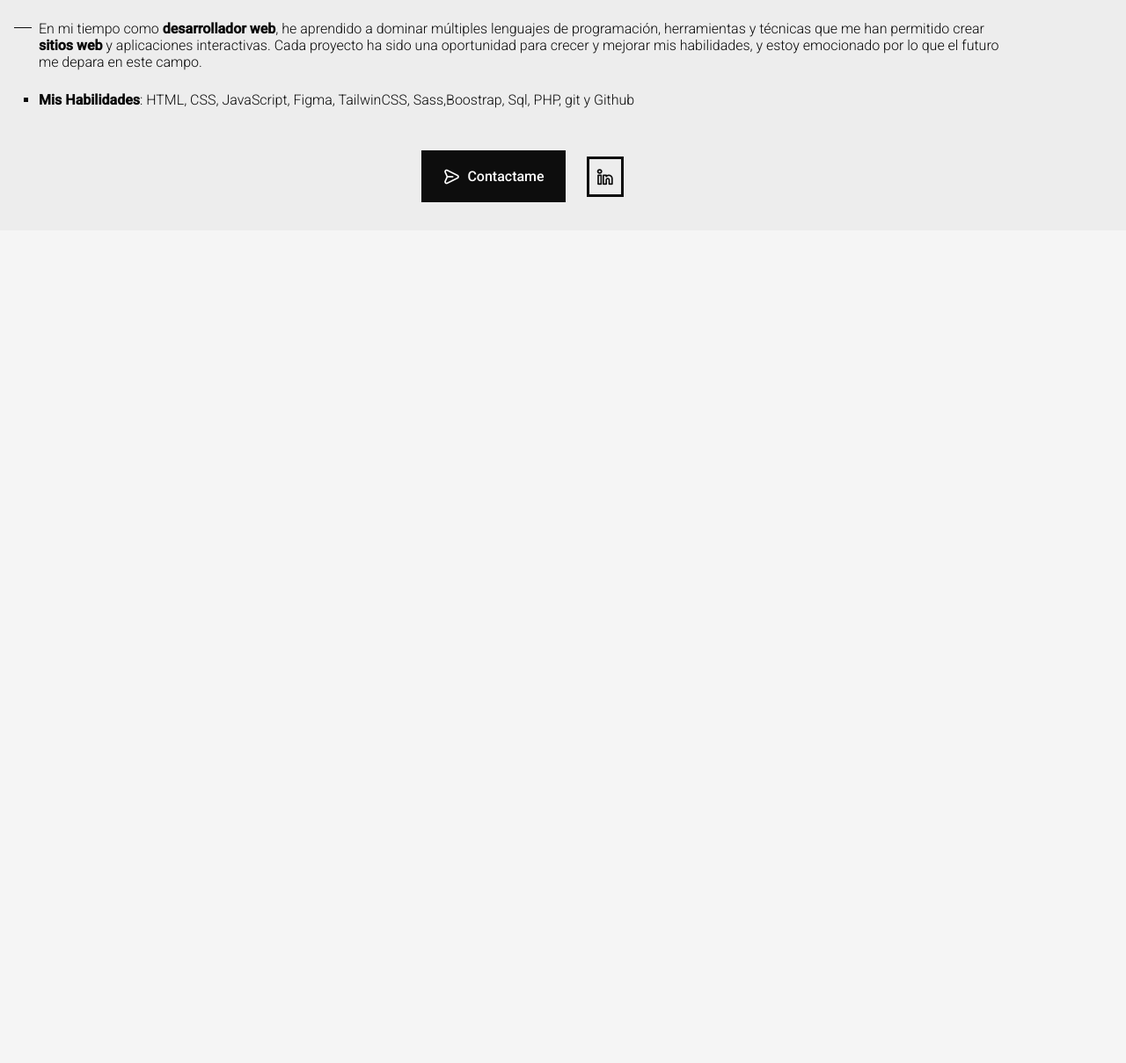
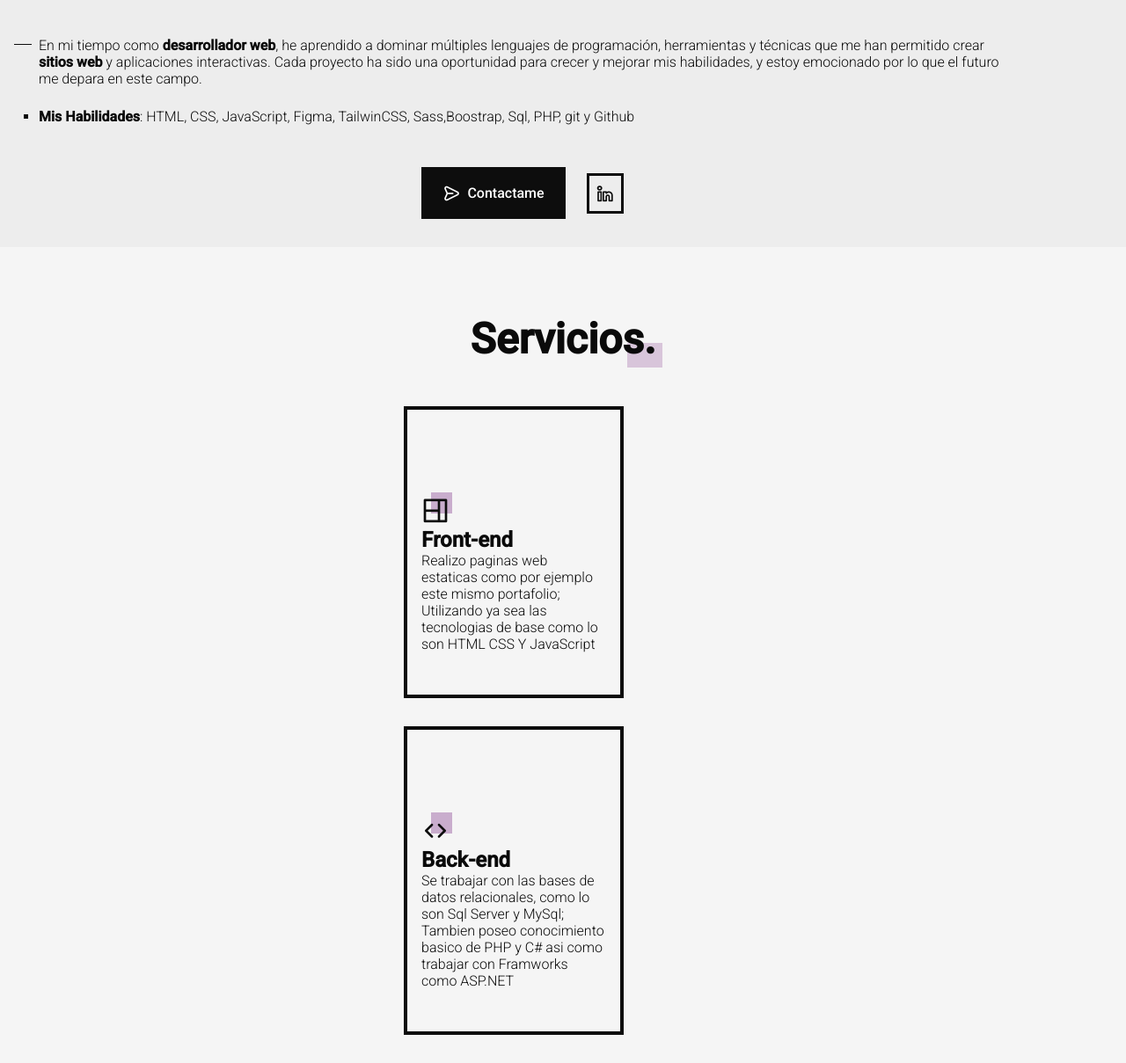
Before and after one commit to Alejandro6660/Portfolio, a plain HTML site: page index.html in a window 1280 px wide. Shown: the part 1103-2312 px from the top of the page at 88% size. Before the commit the page ends 1365 px from the top, so only its background shows below. Drawn offline with nearby package versions, Linux system fonts and the light colour scheme.

Commit message:
Termine a parte de servicios

```diff
--- a/Assets/CSS/style.css
+++ b/Assets/CSS/style.css
@@ -5,7 +5,8 @@
   --container-color: #ededed;
   --white-color: #fff;
   --line-color: #0d0d0d;
-  --primary-color: #650971;
+  --primary-color: rgb(101, 9, 113);
+  --primary-color-ligth: rgba(101, 9, 113, 30%);
   --txt-ligth-color: #a3a3a3;
   --txt-color: #0a0a0a;
   /*==fonts==*/
@@ -513,3 +514,53 @@ img {
   align-items: center;
   column-gap: 1.5rem;
 }
+/*==========Services==========*/
+.services__container {
+  grid-template-columns: 250px;
+  justify-content: center;
+  row-gap: 2rem;
+  padding-top: 1rem;
+}
+.services__card {
+  position: relative;
+}
+.services__content {
+  height: 100%;
+  background-color: var(--bg-color);
+  color: var(--txt-color);
+  border: 4px solid var(--line-color);
+  padding: 6rem 1rem 3rem;
+  z-index: 5;
+  position: relative;
+  transition: background-color 0.4s border 0.4s;
+}
+.services__border {
+  position: absolute;
+  top: 0;
+  left: 0;
+  width: 100%;
+  height: 100%;
+  border: 4px solid var(--primary-color);
+  transition: transform 0.4s;
+}
+.services__card:hover .services__border {
+  transform: translate(0.75rem, 0.75rem);
+}
+.services__icon {
+  position: relative;
+  display: inline-block;
+}
+.services__icon i {
+  font-size: 2rem;
+  color: var(--line-color);
+  position: relative;
+  z-index: 5;
+}
+.services__box {
+  position: absolute;
+  right: -2.5px;
+  top: -2px;
+  width: 24px;
+  height: 24px;
+  background-color: var(--primary-color-ligth);
+}
--- a/index.html
+++ b/index.html
@@ -8,6 +8,11 @@
     <link
       href="https://fonts.googleapis.com/css2?family=Roboto:wght@300;400;500&display=swap"
       rel="stylesheet"
+    />
+    <!-- ICONS-SCOUT -->
+    <link
+      rel="stylesheet"
+      href="https://unicons.iconscout.com/release/v4.0.8/css/line.css"
     />
     <link rel="stylesheet" href="/Assets/CSS/style.css" />
     <title>Alejandro Dev</title>
@@ -26,6 +31,7 @@
           <ul class="nav__list">
             <li class="nav__item"><a href="#home">Inicio</a></li>
             <li class="nav__item"><a href="#about">Sobre Mi</a></li>
+            <li class="nav__item"><a href="#services">Servicios</a></li>
             <li class="nav__item"><a href="#proyects">Proyectos</a></li>
             <li class="nav__item"><a href="#contact">Contactame</a></li>
           </ul>
@@ -86,15 +92,15 @@
                 target="_blank"
                 class="home__social-link"
               >
-                <i class="uil uil-instagram-alt"></i>
+                <i class="uil uil-instagram"></i>
               </a>
             </div>
           </div>
           <div class="home__info">
             <p class="home__description">
-              <b>Desarrollador Full-Stack</b>, con conocimientos en web
-              desarrollo y diseño, ofrezco lo mejor proyectos que resulten en un
-              trabajo de calidad.
+              <b>Desarrollador Full-Stack</b>, con conocimientos en desarrollo
+              web y diseño, siempre aprendiendo de los proyectos personales que
+              realizo y no dejo de lado el estudio.
             </p>
             <a href="#about" class="home__scroll">
               <div class="home__scroll-box">
@@ -105,10 +111,12 @@
           </div>
         </article>
       </section>
-      <!--==========About==========-->
+      <!--==========About===========-->
       <section class="section about" id="about">
+        <h2 class="section__title-1">
+          <span>Sobre Mi.</span>
+        </h2>
         <article class="about__container container grid">
-          <h2 class="section__title-1">Sobre Mi.</h2>
           <div class="about__perfil">
             <div class="about__image">
               <img
@@ -157,12 +165,50 @@
           </div>
         </article>
       </section>
+      <!--==========Servces==========-->
+      <section class="services section" id="services">
+        <h2 class="section__title-2">
+          <span>Servicios.</span>
+        </h2>
+        <article class="services__container container grid">
+          <!-- Card 1 -->
+          <div class="services__card">
+            <div class="services__border"></div>
+            <div class="services__content">
+              <div class="services__icon">
+                <div class="services__box"></div>
+                <i class="uil uil-web-grid"></i>
+              </div>
+              <h2 class="services__title">Front-end</h2>
+
+              <p class="services__description">
+                Realizo paginas web estaticas como por ejemplo este mismo
+                portafolio; Utilizando ya sea las tecnologias de base como lo
+                son HTML CSS Y JavaScript
+              </p>
+            </div>
+          </div>
+          <!-- Card 2 -->
+          <div class="services__card">
+            <div class="services__border"></div>
+
+            <div class="services__content">
+              <div class="services__icon">
+                <div class="services__box"></div>
+                <i class="uil uil-arrow"></i>
+              </div>
+              <h2 class="services__title">Back-end</h2>
+
+              <p class="services__description">
+                Se trabajar con las bases de datos relacionales, como lo son Sql
+                Server y MySql; Tambien poseo conocimiento basico de PHP y C#
+                asi como trabajar con Framworks como ASP.NET
+              </p>
+            </div>
+          </div>
+        </article>
+      </section>
     </main>
-    <!-- ICONS-SCOUT -->
-    <link
-      rel="stylesheet"
-      href="https://unicons.iconscout.com/release/v4.0.8/css/line.css"
-    />
     <!-- scrip-main -->
     <script src="Assets/JS/main.js"></script>
   </body>
```
Also changed, not shown: datos.txt.
